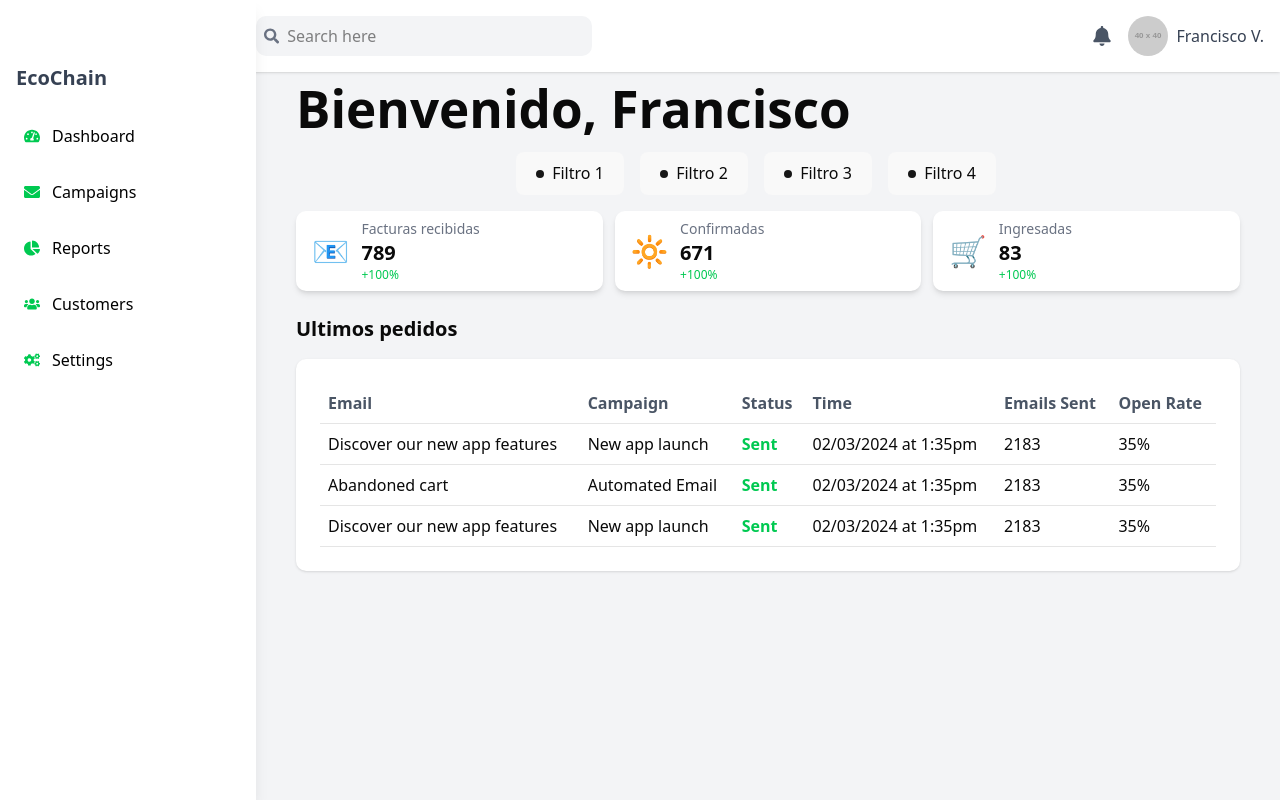
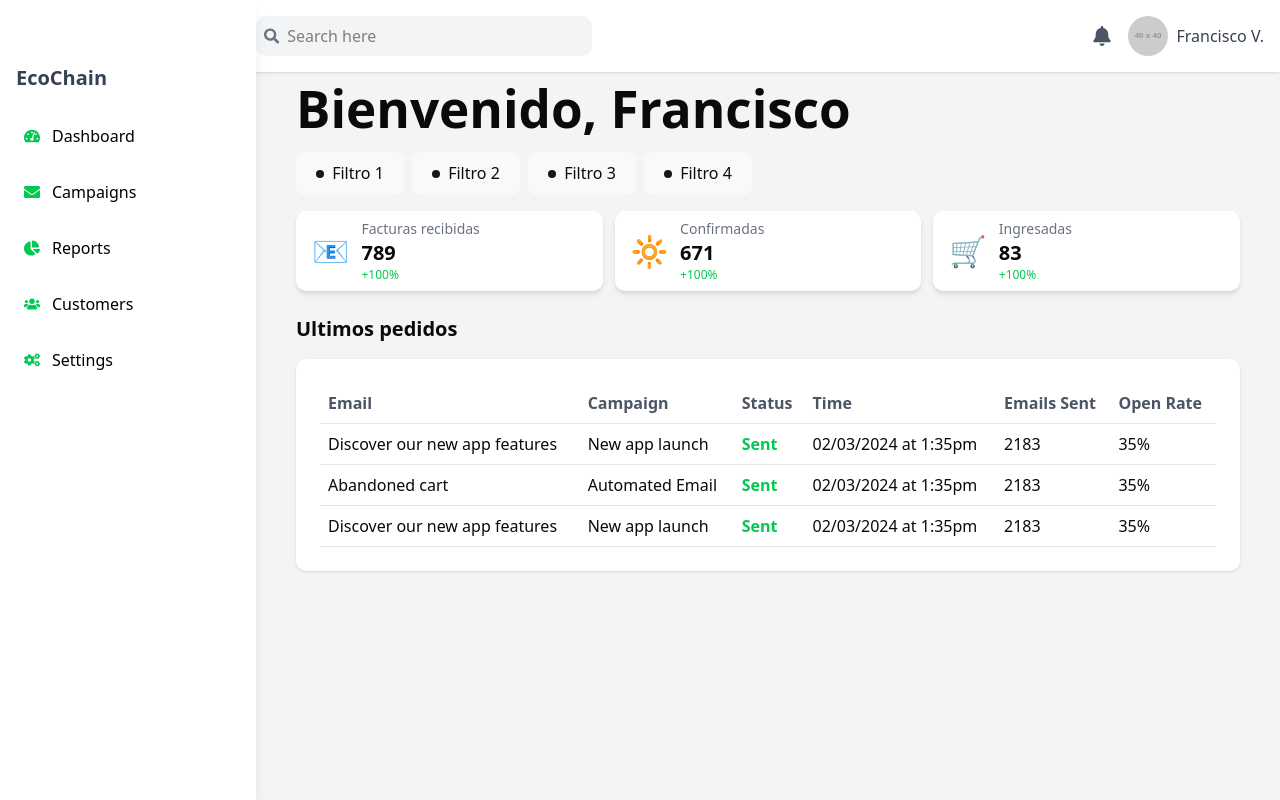
Before and after one commit to El-Merch/Hyperledger_PT, a React (Vite) app: page / in a window 1280 px wide. Built offline with nearby package versions, Linux system fonts and the light colour scheme.

Commit message:
save visualizacion botones

```diff
--- a/src/pages/Dashboard.jsx
+++ b/src/pages/Dashboard.jsx
@@ -7,7 +7,7 @@ function Dashboard() {
       <div className="p-6 flex-1">
         <h1 className="text-3xl font-bold">Bienvenido, Francisco</h1>
 
-        <div className="mt-4 ml-55 flex space-x-4">
+        <div className="mt-4  flex space-x-2">
         <InteractiveHoverButton size="sm">Filtro 1</InteractiveHoverButton>
         <InteractiveHoverButton size="sm">Filtro 2</InteractiveHoverButton>
         <InteractiveHoverButton size="sm">Filtro 3</InteractiveHoverButton>
```
